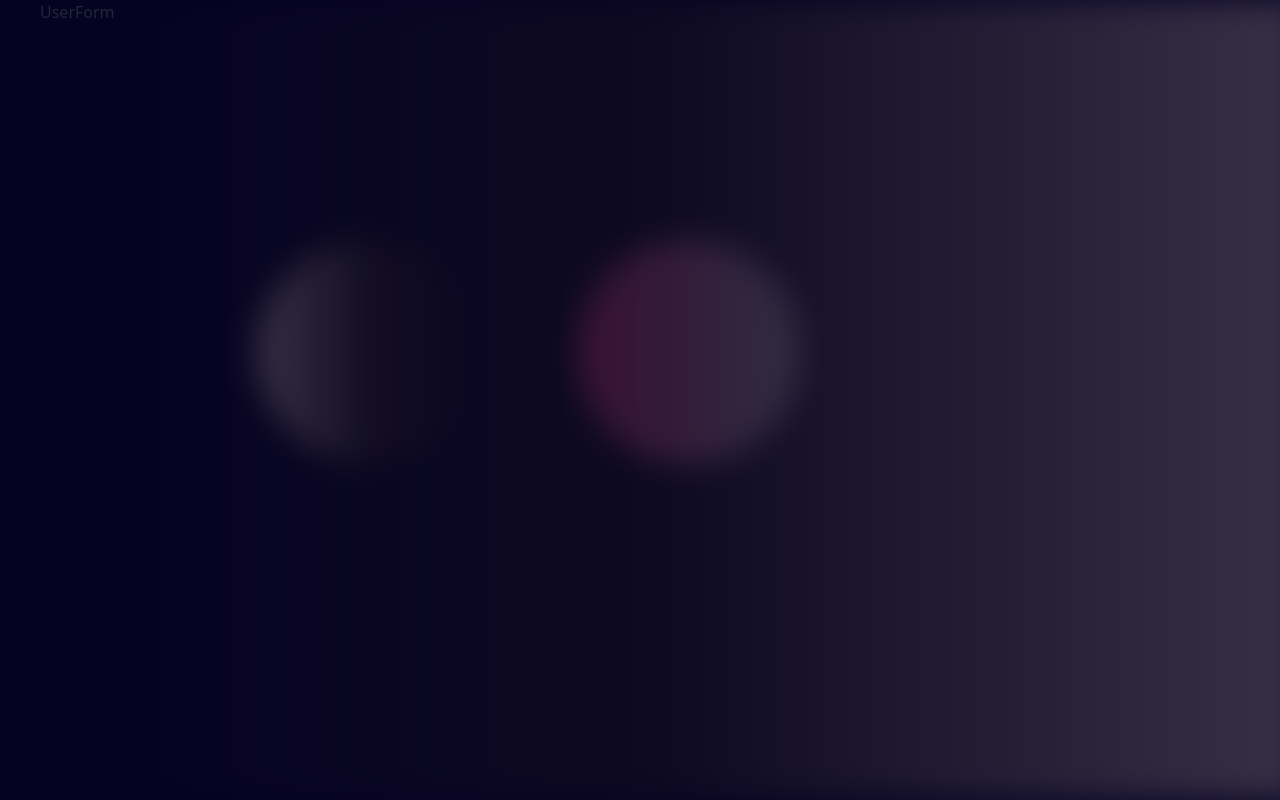
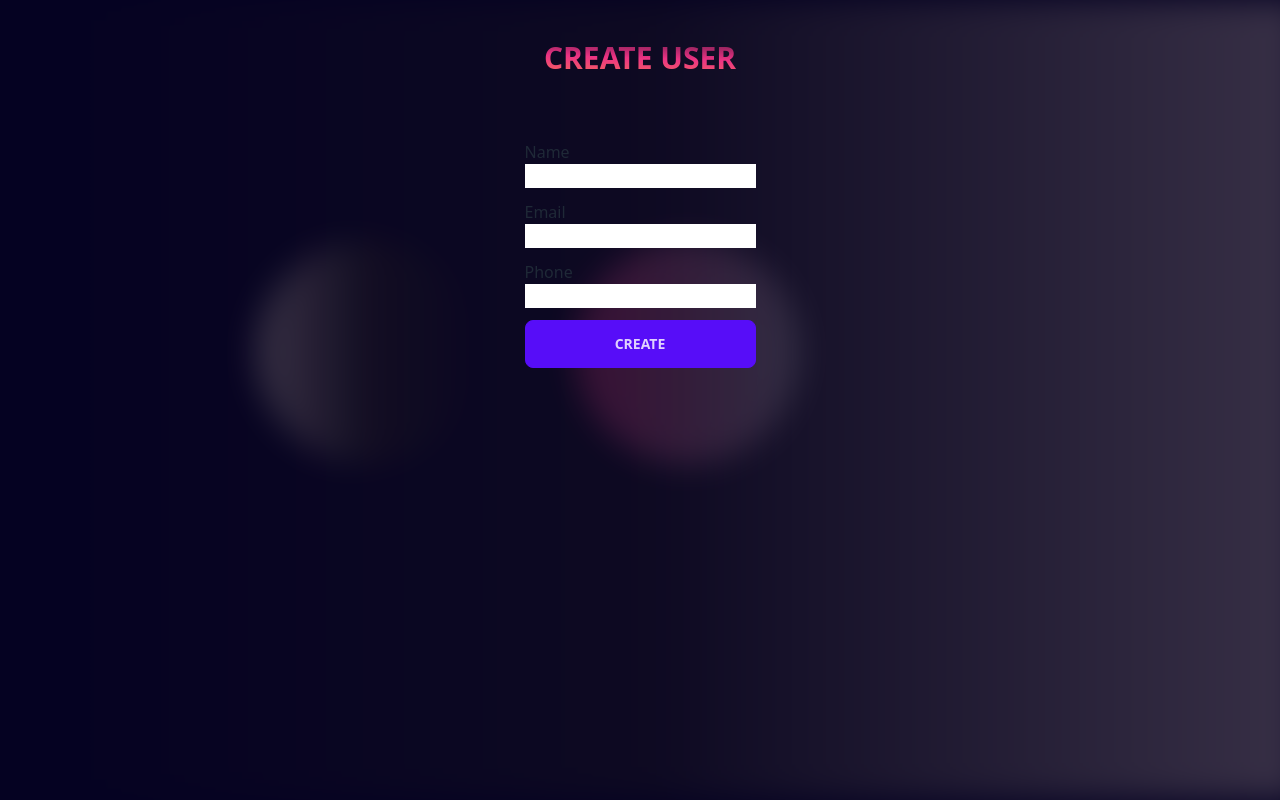
Before and after one commit to devvsakib/shunyeka, a React (Vite) app in the folder frontend/: page /create in a window 1280 px wide. Built offline with nearby package versions, Linux system fonts and the light colour scheme.

Commit message:
create, update user page created

```diff
--- /dev/null
+++ b/frontend/src/components/Common/Title.jsx
@@ -0,0 +1,7 @@
+const Title = ({text}) => {
+    return(
+        <h2 className="text-center text-3xl font-bold uppercase bg-gradient-to-tr bg-clip-text text-transparent from-orange-400 via-[#EC3384] mt-10">{text}</h2>
+    )
+}
+
+export default Title;
--- a/frontend/src/components/UserForm.jsx
+++ b/frontend/src/components/UserForm.jsx
@@ -1,7 +1,93 @@
+import { useState, useEffect } from 'react';
+import { useDispatch, useSelector } from 'react-redux';
+import { useNavigate, useParams } from 'react-router-dom';
+import { fetchUserById, createUser, updateUser, selectUserById } from '../store/userSlice';
+import Title from './Common/Title';
+
 const UserForm = () => {
+  const { userId } = useParams();
+  const dispatch = useDispatch();
+  const history = useNavigate();
+  const user = useSelector((state) => selectUserById(state, userId));
+  const [formData, setFormData] = useState({
+    name: '',
+    email: '',
+    phone: '',
+  });
+
+  useEffect(() => {
+    if (userId) {
+      dispatch(fetchUserById(userId));
+    }
+  }, [dispatch, userId]);
+
+  useEffect(() => {
+    if (user) {
+      setFormData({
+        name: user.name,
+        email: user.email,
+        phone: user.phone,
+      });
+    }
+  }, [user]);
+
+  const handleInputChange = (e) => {
+    setFormData((prevData) => ({
+      ...prevData,
+      [e.target.name]: e.target.value,
+    }));
+  };
+
+  const handleSubmit = (e) => {
+    e.preventDefault();
+    if (userId) {
+      dispatch(updateUser({ userId, user: formData }));
+    } else {
+      dispatch(createUser(formData));
+    }
+    history('/users');
+  };
+
   return (
-    <div>UserForm</div>
-  )
-}
+    <div>
+      <Title text={userId ? 'Update User' : 'Create User'} />
+      <form onSubmit={handleSubmit} className="grid justify-center mt-16">
+        <div className="mb-3">
+          <label className="form-label">Name</label>
+          <input
+            type="text"
+            className="form-control"
+            name="name"
+            value={formData.name}
+            onChange={handleInputChange}
+          />
+        </div>
+        <div className="mb-3">
+          <label className="form-label">Email</label>
+          <input
+            type="email"
+            className="form-control w-full"
+            name="email"
+            value={formData.email}
+            onChange={handleInputChange}
+          />
+        </div>
+        <div className="mb-3">
+          <label className="form-label">Phone</label>
+          <input
+            type="text"
+            className="form-control w-full"
+            name="phone"
+            value={formData.phone}
+            onChange={handleInputChange}
+          />
+        </div>
+        <button type="submit" className="btn btn-primary">
+          {userId ? 'Update' : 'Create'}
+        </button>
+      </form>
+    </div>
+  );
+};
 
-export default UserForm
+export default UserForm;
--- a/frontend/src/pages/Home.jsx
+++ b/frontend/src/pages/Home.jsx
@@ -1,12 +1,14 @@
 import { Link } from "react-router-dom"
 import List from "../components/List"
+import Title from "../components/Common/Title"
 
 const Home = () => {
     return (
         <div className="my-10">
-            <h2 className="text-center text-3xl font-bold uppercase bg-gradient-to-tr bg-clip-text text-transparent from-orange-400 via-[#EC3384]">Users List</h2>
+
+            <Title text="Users List" />
             <div className="text-end mt-10">
-                <Link to="/create" className="border border-orange-400 rounded-sm px-5 py-2 bg-[#EC3384] hover:bg-[#FA4A6F] text-white mb-5 duration-300 transition-all ease-linear">
+                <Link to="/users" className="border border-orange-400 rounded-sm px-5 py-2 bg-[#EC3384] hover:bg-[#FA4A6F] text-white mb-5 duration-300 transition-all ease-linear">
                     Add User
                 </Link>
             </div>
--- a/frontend/src/pages/Users.jsx
+++ b/frontend/src/pages/Users.jsx
@@ -1,8 +1,16 @@
+import { Link } from "react-router-dom"
 import UserList from "../components/UserList"
+import Title from "../components/Common/Title"
 
 const Users = () => {
     return (
         <div>
+            <Title text="Add/Update User" />
+            <div className="text-end my-10">
+                <Link to="/create" className="border border-orange-400 rounded-sm px-5 py-2 bg-[#EC3384] hover:bg-[#FA4A6F] text-white mb-5 duration-300 transition-all ease-linear">
+                    Create User
+                </Link>
+            </div>
             <UserList />
         </div>
     )
--- a/frontend/src/store/userSlice.js
+++ b/frontend/src/store/userSlice.js
@@ -4,19 +4,25 @@ import axios from 'axios';
 // base URL
 const apiUrl = 'http://localhost:3000';
 
-// Fetch all users from the backend API
+// Fetch all users
 export const fetchUsers = createAsyncThunk('users/fetchUsers', async () => {
   const response = await axios.get(`${apiUrl}/users`);
   return response.data;
 });
 
-// Create a new user in the backend API
+// Create a new user
 export const createUser = createAsyncThunk('users/createUser', async (user) => {
   const response = await axios.post(`${apiUrl}/users`, user);
   return response.data;
 });
 
-// Update a user in the backend API
+// Fetch a single user by ID
+export const fetchUserById = createAsyncThunk('users/fetchUserById', async (userId) => {
+  const response = await axios.get(`${apiUrl}/users/${userId}`);
+  return response.data;
+});
+
+// Update a user
 export const updateUser = createAsyncThunk(
   'users/updateUser',
   async ({ userId, user }) => {
@@ -25,7 +31,7 @@ export const updateUser = createAsyncThunk(
   }
 );
 
-// Delete a user from the backend API
+// Delete a user
 export const deleteUser = createAsyncThunk(
   'users/deleteUser',
   async (userId) => {
@@ -74,11 +80,11 @@ const userSlice = createSlice({
         state.error = null;
       })
       .addCase(updateUser.fulfilled, (state, action) => {
-        const { userId, user } = action.payload;
-        const index = state.users.findIndex((u) => u._id === userId);
-        if (index !== -1) {
-          state.users[index] = user;
-        }
+        const updatedUser = action.payload;
+        const updatedUsers = state.users.map((user) =>
+          user._id === updatedUser._id ? updatedUser : user
+        );
+        state.users = updatedUsers;
         state.loading = false;
       })
       .addCase(updateUser.rejected, (state, action) => {
@@ -97,6 +103,24 @@ const userSlice = createSlice({
       .addCase(deleteUser.rejected, (state, action) => {
         state.loading = false;
         state.error = action.error.message;
+      })
+      .addCase(fetchUserById.pending, (state) => {
+        state.loading = true;
+        state.error = null;
+      })
+      .addCase(fetchUserById.fulfilled, (state, action) => {
+        const fetchedUser = action.payload;
+        const existingUser = state.users.find((user) => user._id === fetchedUser._id);
+        if (existingUser) {
+          Object.assign(existingUser, fetchedUser);
+        } else {
+          state.users.push(fetchedUser);
+        }
+        state.loading = false;
+      })
+      .addCase(fetchUserById.rejected, (state, action) => {
+        state.loading = false;
+        state.error = action.error.message;
       });
   },
 });
@@ -104,5 +128,6 @@ const userSlice = createSlice({
 export const selectUsers = (state) => state.user.users;
 export const selectLoading = (state) => state.user.loading;
 export const selectError = (state) => state.user.error;
+export const selectUserById = (state, userId) => state.user.users.find((user) => user._id === userId);
 
 export default userSlice.reducer;
```
